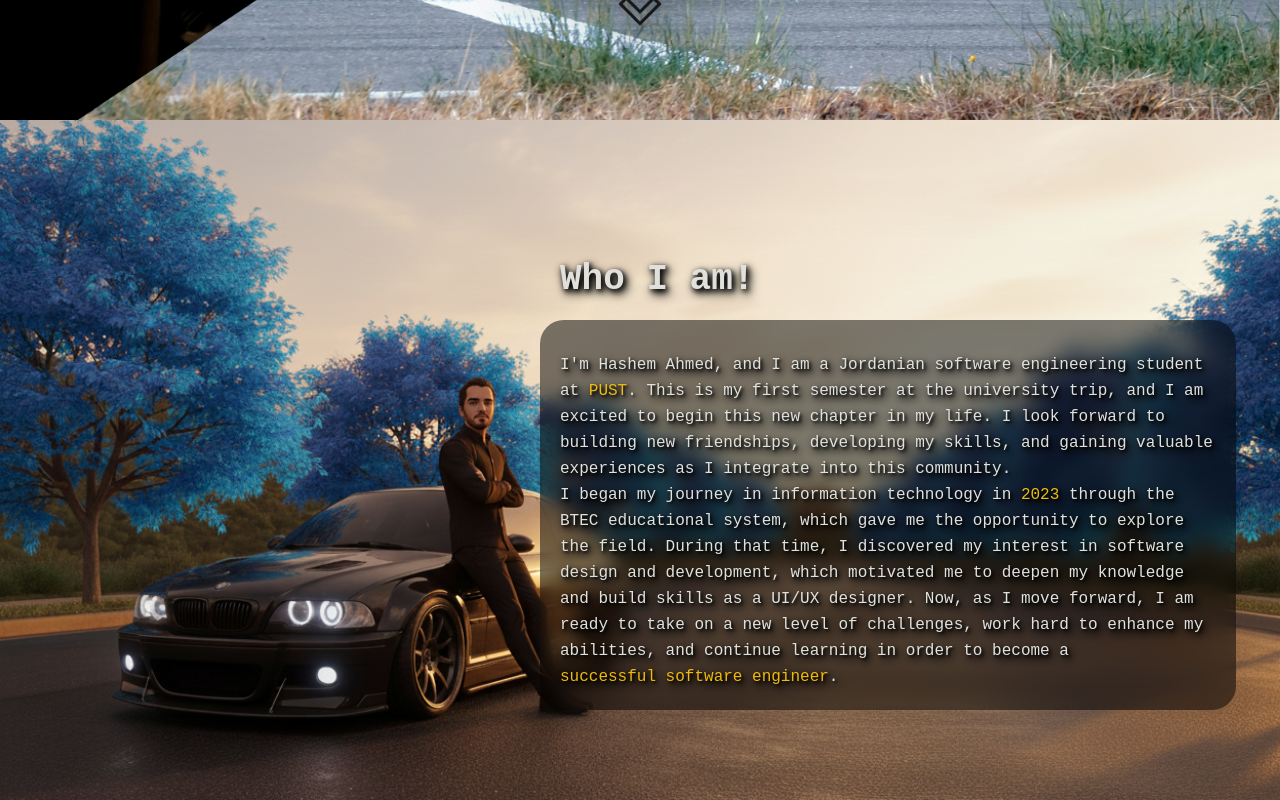
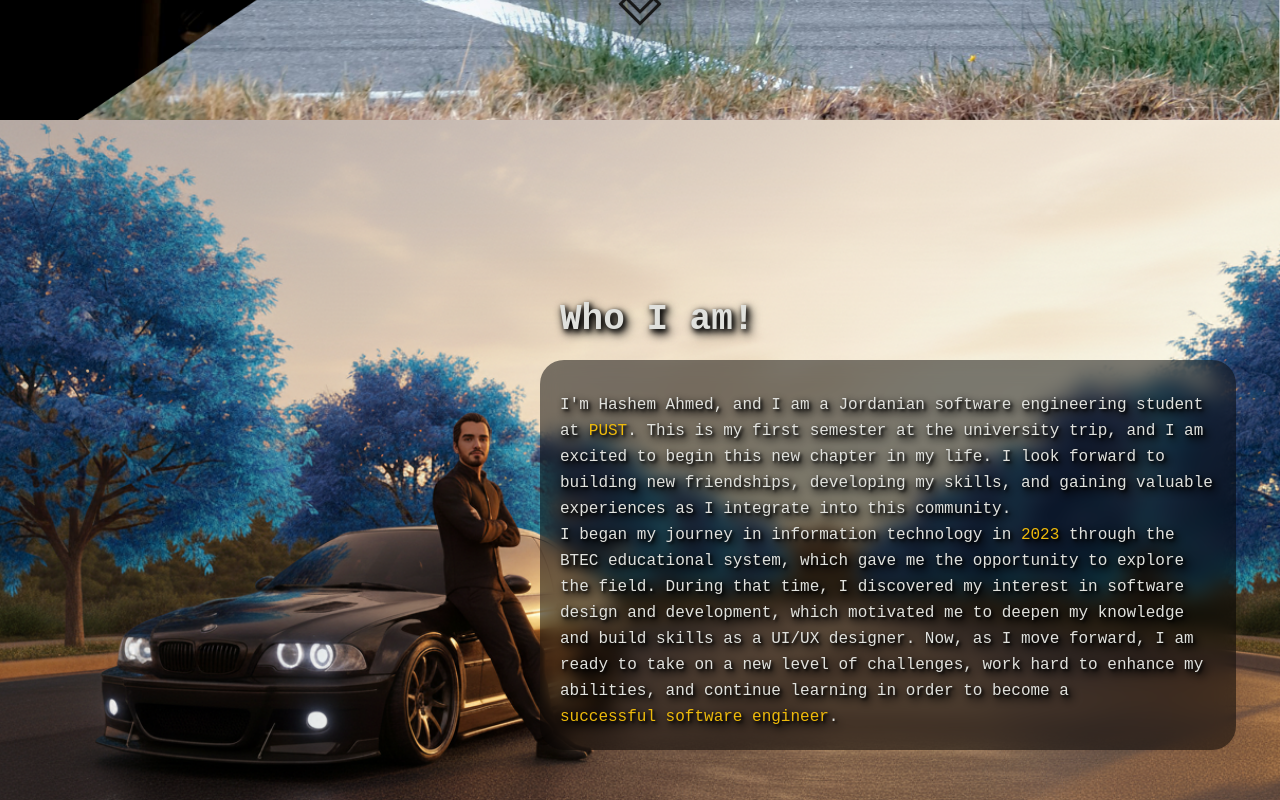
Before and after one commit to hashem-ahmad/HashemProtfolio, a Next.js app: page / in a window 1280 px wide. Shown: the part 640-1440 px from the top of the page. Built offline with nearby package versions, Linux system fonts and the light colour scheme.

Commit message:
Update about.module.css

```diff
--- a/components/about.module.css
+++ b/components/about.module.css
@@ -3,9 +3,9 @@
   background-repeat: no-repeat;
   background-size: cover;
   background-position: center;
-  height: 100vh;
+  height: 110vh;
   padding: 20px;
-  padding-top: 15vh;
+  padding-top: 20vh;
 }
 
 .pp {
```
